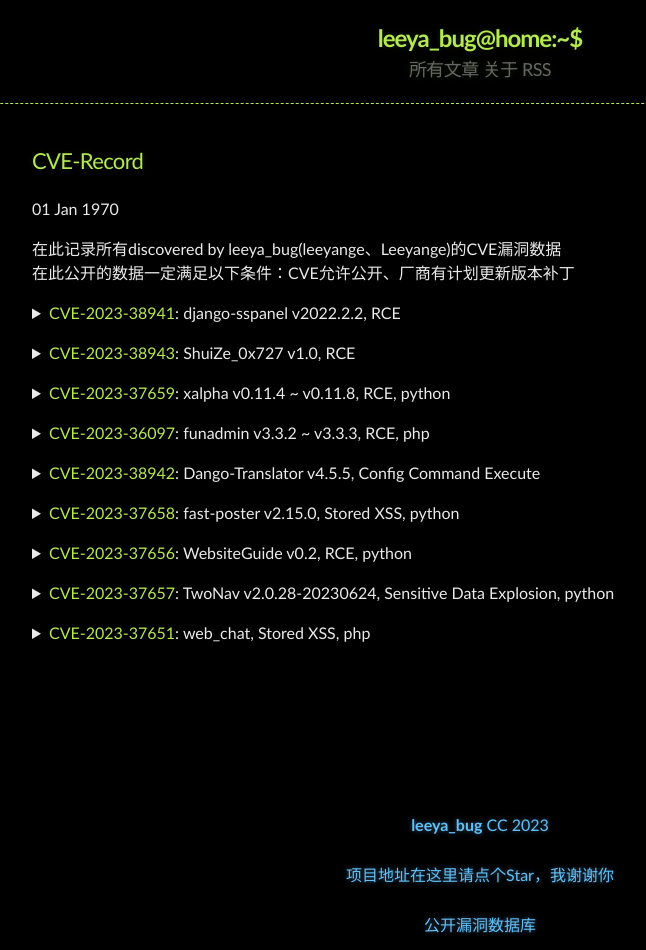
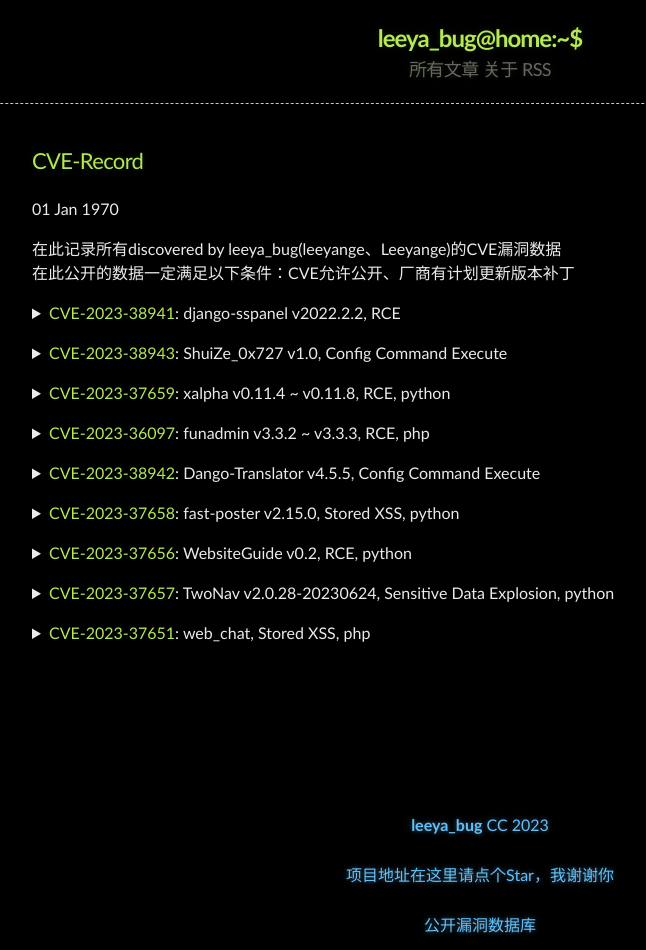
Before and after one commit to Leeyangee/leeyangee.github.io, a Jekyll site: the page built from _posts/1970-01-01-CVE-Record.md, in a window 1280 px wide. Shown: the whole page, without its empty margins (160-806 px from the left). Built offline with Jekyll 4.4.1, drawn with Linux system fonts in a browser that asks for light colours.

Commit message:
Update 1970-01-01-CVE-Record.md

```diff
--- a/_posts/1970-01-01-CVE-Record.md
+++ b/_posts/1970-01-01-CVE-Record.md
@@ -15,7 +15,7 @@
 </details><p></p>
 
 <details>
-      <summary><font color="#b5e853">CVE-2023-38943</font>: ShuiZe_0x727 v1.0, RCE</summary>
+      <summary><font color="#b5e853">CVE-2023-38943</font>: ShuiZe_0x727 v1.0, Config Command Execute</summary>
       <pre><code>
 <a id="cve_addr">CVE-2023-38943</a>
 仓库地址: <a id="cve_rep">https://github.com/0x727/ShuiZe_0x727</a>
```
